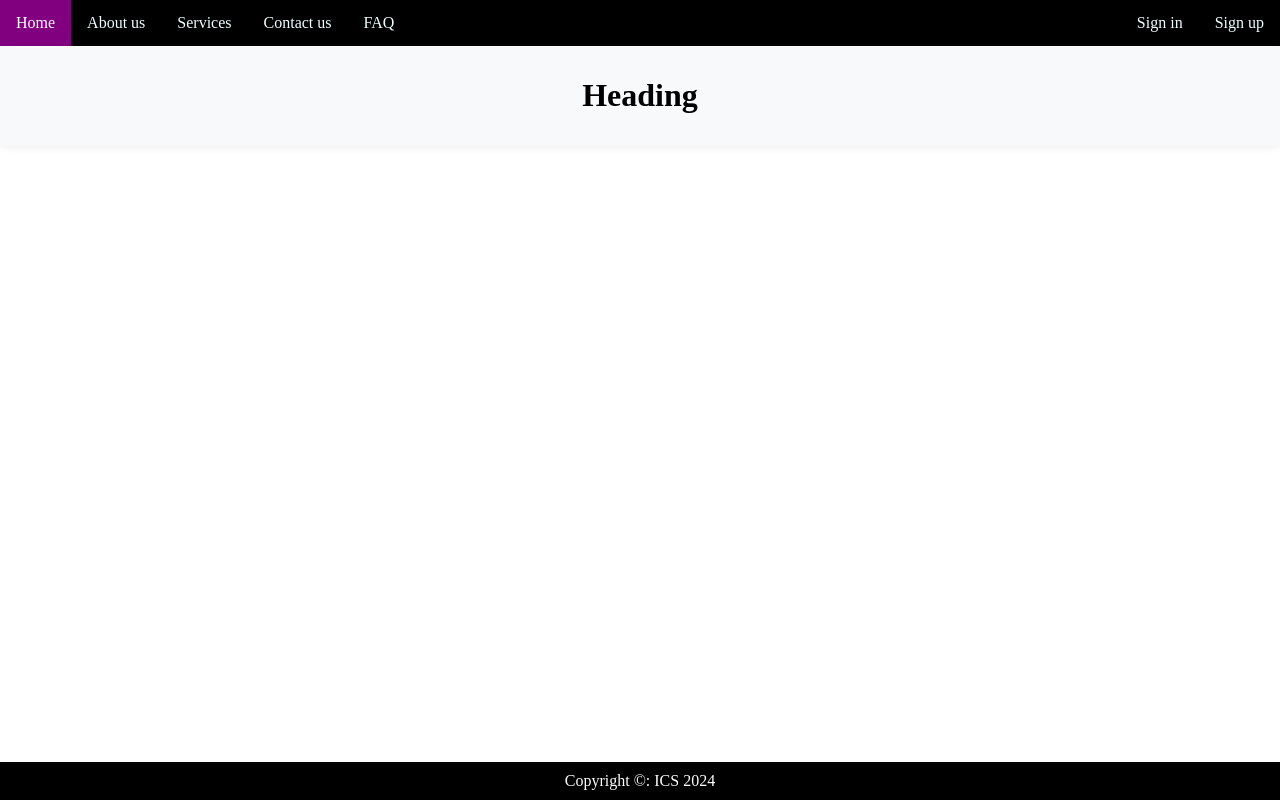
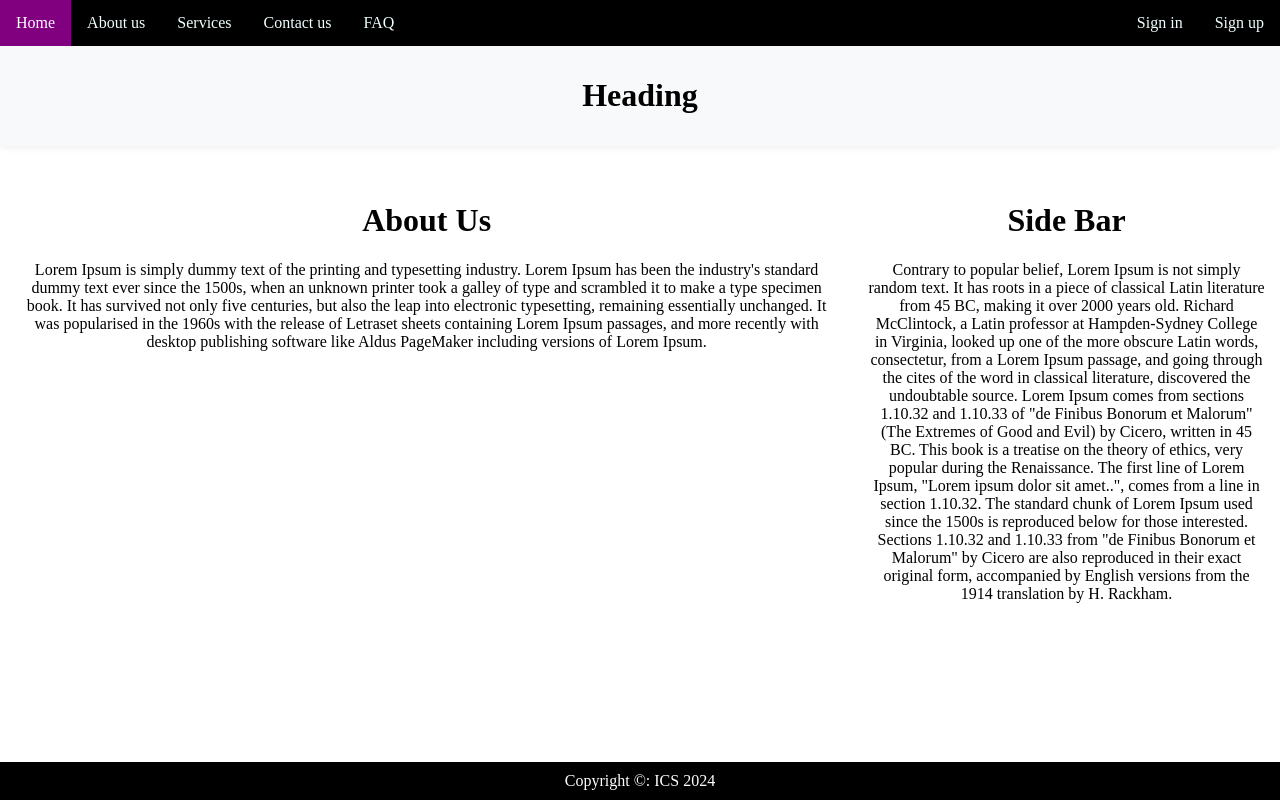
Before and after one commit to StacyAkinyi/API-MAIN, a PHP site: page / in a window 1280 px wide. Run offline with PHP 8.4, Linux system fonts and the light colour scheme.

Commit message:
new api project

```diff
--- /dev/null
+++ b/Content/contents.php
@@ -0,0 +1,25 @@
+<?php
+class contents{
+    public function about_content(){
+        ?>
+        <div class="row">
+            <div class="content">
+                <h1>About Us</h1>
+                <p>Lorem Ipsum is simply dummy text of the printing and typesetting industry. Lorem Ipsum has been the industry's standard dummy text ever since the 1500s, when an unknown printer took a galley of type and scrambled it to make a type specimen book. It has survived not only five centuries, but also the leap into electronic typesetting, remaining essentially unchanged. It was popularised in the 1960s with the release of Letraset sheets containing Lorem Ipsum passages, and more recently with desktop publishing software like Aldus PageMaker including versions of Lorem Ipsum.</p>
+
+    </div>
+        <?php
+    }
+    public function side_bar(){
+        ?>
+        <div class="side_bar">
+            <h1>Side Bar</h1>
+            <p>Contrary to popular belief, Lorem Ipsum is not simply random text. It has roots in a piece of classical Latin literature from 45 BC, making it over 2000 years old. Richard McClintock, a Latin professor at Hampden-Sydney College in Virginia, looked up one of the more obscure Latin words, consectetur, from a Lorem Ipsum passage, and going through the cites of the word in classical literature, discovered the undoubtable source. Lorem Ipsum comes from sections 1.10.32 and 1.10.33 of "de Finibus Bonorum et Malorum" (The Extremes of Good and Evil) by Cicero, written in 45 BC. This book is a treatise on the theory of ethics, very popular during the Renaissance. The first line of Lorem Ipsum, "Lorem ipsum dolor sit amet..", comes from a line in section 1.10.32.
+
+The standard chunk of Lorem Ipsum used since the 1500s is reproduced below for those interested. Sections 1.10.32 and 1.10.33 from "de Finibus Bonorum et Malorum" by Cicero are also reproduced in their exact original form, accompanied by English versions from the 1914 translation by H. Rackham.</p>
+    </div>
+    </div>
+
+        <?php
+    }
+}
--- a/css/contentStyle.css
+++ b/css/contentStyle.css
@@ -5,3 +5,19 @@
     border-radius: 5px;
     box-shadow: 0 0 10px rgba(0, 0, 0, 0.1);
 }
+.row::after{
+    content: "";
+    clear: both;
+    display: block;
+}
+.content{
+    float: left;
+    width: 66.66%;
+    padding: 15px;
+
+}
+.side_bar{
+    float: left;
+    width: 33.33%;
+    padding: 15px;
+}
--- a/index.php
+++ b/index.php
@@ -3,6 +3,8 @@ require "load.php";
 $Objlayout ->heading();
 $ObjMenus ->main_menus();
 $Objheadings ->main_banner();
+$ObjContents ->about_content();
+$ObjContents ->side_bar();
 $Objlayout ->footer();
 
 ?>
--- a/load.php
+++ b/load.php
@@ -19,5 +19,6 @@ spl_autoload_register('classAutoLoad');
 $Objlayout = new layout();
 $ObjMenus = new menus();
 $Objheadings = new headings();
+$ObjContents= new contents();
 
 ?>
```
